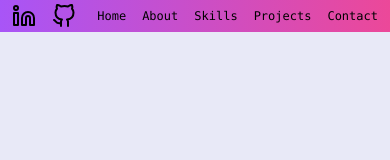
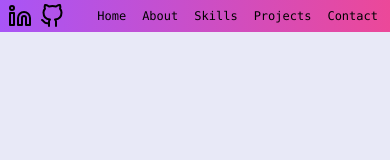
Before and after one commit to DominykasSueris/portfolio-website, a Next.js app: page / in a window 390 px wide. Shown: the top 160 px of the page. Built offline with nearby package versions, Linux system fonts and the light colour scheme.

Commit message:
Margin adjusted on medium screens

```diff
--- a/app/componets/Navbar.tsx
+++ b/app/componets/Navbar.tsx
@@ -6,7 +6,7 @@ const Navbar = () => {
       <div className="flex items-center justify-between lg:mx-6">
         <div className="flex">
           <a
-            className="mx-2 lg:mx-3"
+            className="mx-1 md:mx-2 lg:mx-3"
             href="https://www.linkedin.com/in/dominykas-sueris-06806420a/"
           >
             <svg
@@ -23,7 +23,10 @@ const Navbar = () => {
               <circle cx="4" cy="4" r="2" />
             </svg>
           </a>
-          <a className="mx-2 lg:mx-3" href="https://github.com/DominykasSueris">
+          <a
+            className="mx-1 md:mx-2 lg:mx-3"
+            href="https://github.com/DominykasSueris"
+          >
             <svg
               className="items-center h-6 lg:h-8 w-6 lg:w-8 text-black"
               viewBox="0 0 24 24"
```
